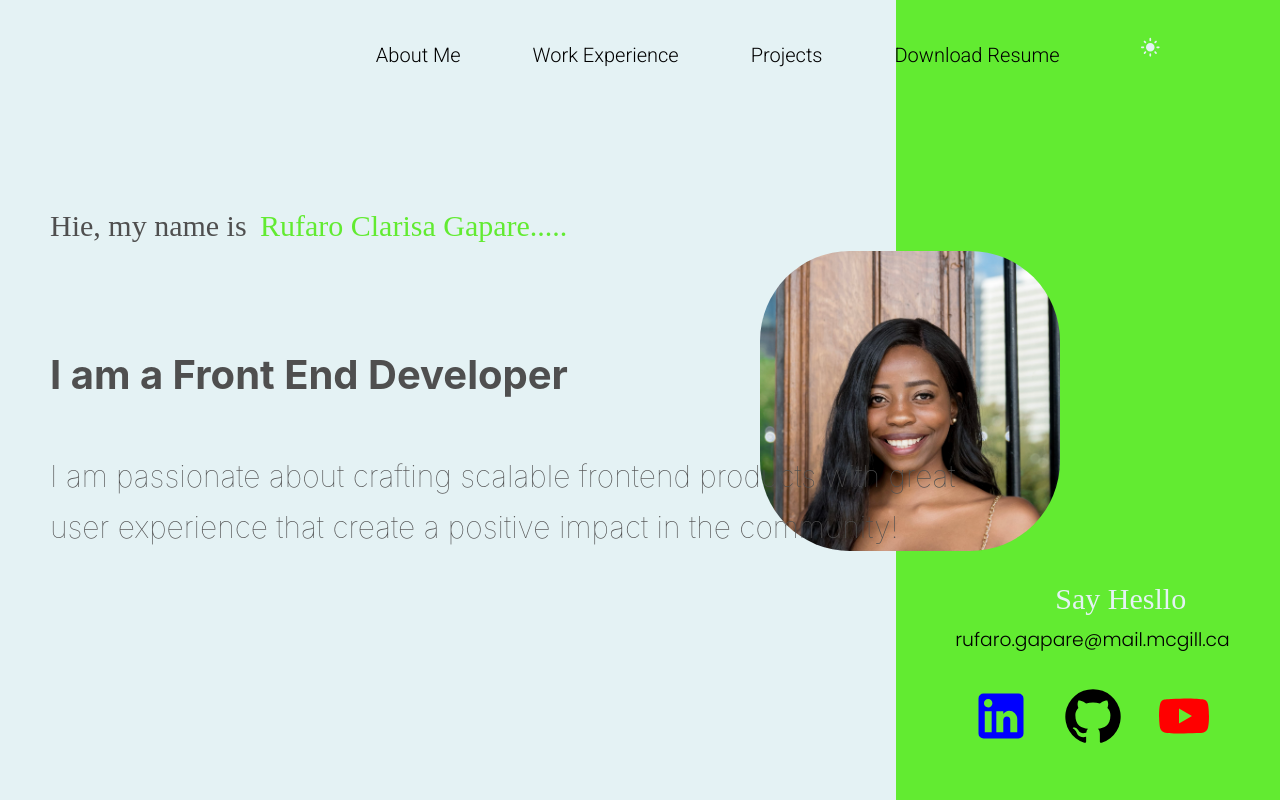
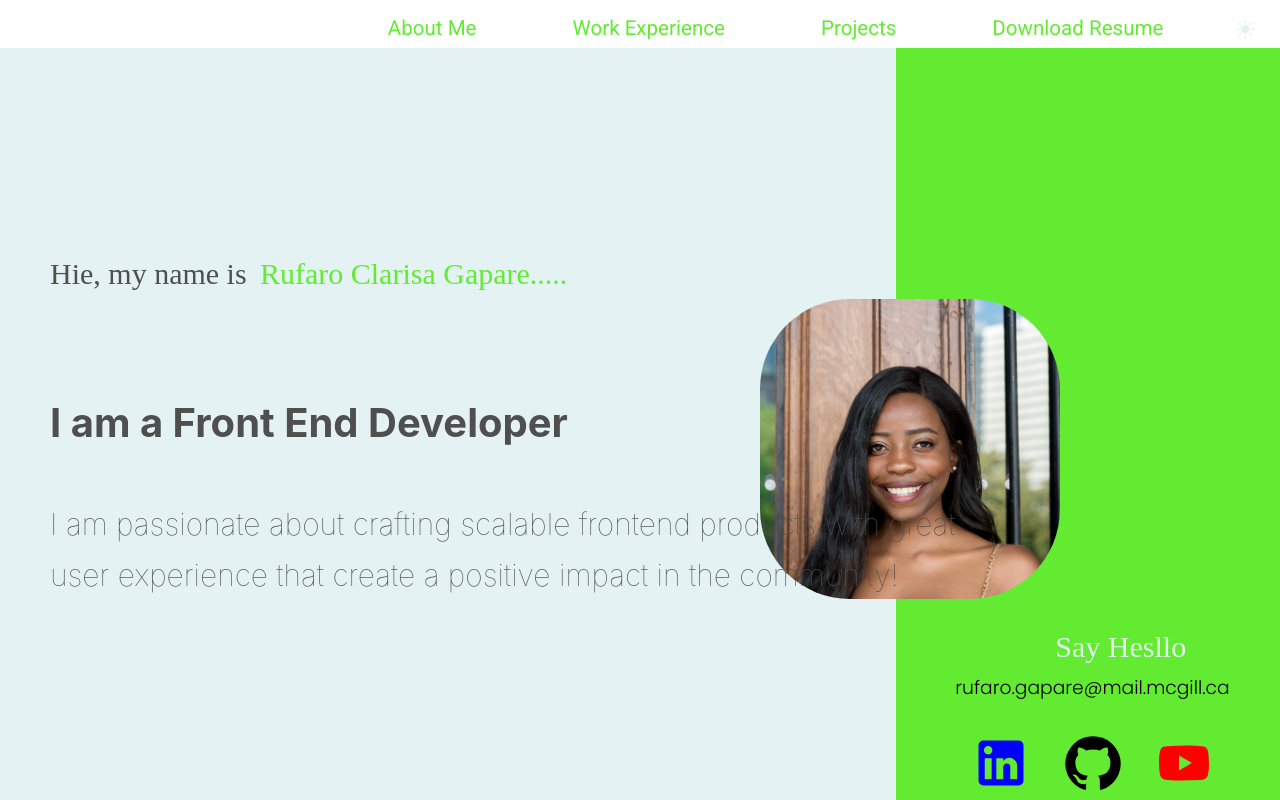
Before and after one commit to Clarisa1999/Portfolio, a React (Create React App) app: page / in a window 1280 px wide. Shown: the top 800 px of the page. Built offline with nearby package versions, Linux system fonts and the light colour scheme.

Commit message:
navbar imp [WIP]

```diff
--- a/src/components/navbar/Navbar.jsx
+++ b/src/components/navbar/Navbar.jsx
@@ -3,7 +3,7 @@ import { menuItems } from "./menuItems";
 import "./navbar.css";
 import LightModeIcon from "@mui/icons-material/LightMode";
 import DarkModeIcon from "@mui/icons-material/DarkMode";
-import { IconButton } from "@mui/material";
+import { IconButton, Link, Typography, AppBar, Toolbar } from "@mui/material";
 
 const Navbar = (props) => {
   const { theme, setTheme } = props;
@@ -13,29 +13,59 @@ const Navbar = (props) => {
   };
 
   const ModeIcon = ({ theme }) => {
-    return theme === "light" ? (
-      <LightModeIcon color="secondary" />
-    ) : (
-      <DarkModeIcon color="secondary" />
+    const icon =
+      theme === "light" ? (
+        <LightModeIcon color="secondary" />
+      ) : (
+        <DarkModeIcon color="secondary" />
+      );
+    return (
+      <IconButton
+        color="secondary"
+        onClick={toggleTheme}
+        sx={{ marginLeft: 2, marginRight: 2, marginTop: -0.5 }}
+      >
+        {icon}
+      </IconButton>
     );
   };
 
   return (
-    <div className="NavbarItems">
-      <div id="logo" />
+    <AppBar
+      position="sticky"
+      enableColorOnDark={true}
+      elevation={0}
+      sx={{
+        backgroundColor: (theme) =>
+          theme.palette.mode === "light"
+            ? theme.palette.background.paper
+            : theme.palette.background.default,
+      }}
+    >
       <div id="items">
         {menuItems.map((item, index) => {
           return (
-            <a key={index} className={item.cName} href={item.url}>
-              {item.title}
-            </a>
+            <Link
+              key={index}
+              className={item.cName}
+              href={item.url}
+              color="inherit"
+              underline="none"
+            >
+              <Typography
+                color="primary"
+                sx={{ marginRight: 6, marginLeft: 6 }}
+                variant="h5"
+              >
+                {item.title}
+              </Typography>
+            </Link>
           );
         })}
+
+        <ModeIcon theme={theme} />
       </div>
-      <IconButton color="primary" onClick={toggleTheme}>
-        <ModeIcon theme={theme} />
-      </IconButton>
-    </div>
+    </AppBar>
   );
 };
 
--- a/src/components/navbar/navbar.css
+++ b/src/components/navbar/navbar.css
@@ -1,40 +1,6 @@
-.NavbarItems {
-  display: flex;
-  flex-direction: row;
-  position: fixed;
-  width: 100%;
-  background-color: transparent;
-}
-
-.nav-links {
-  color: black;
-  font-family: "Roboto";
-  font-weight: 300;
-  font-size: 20px;
-  margin-top: 15px;
-  margin-right: 40px;
-  padding: 14px 16px;
-}
-
-.NavbarItems a:hover {
-  color: var(--color-text);
-  font-weight: 400;
-}
-
-#logo {
-  color: black;
-  font-family: "Roboto";
-  font-weight: 300;
-  font-size: 20px;
-  margin-top: 15px;
-  padding: 14px 16px;
-  margin-right: 200px;
-  flex: 0.5;
-}
-
 #items {
   display: flex;
   flex-direction: row;
-  justify-content: space-between;
-  padding: 14px 16px;
+  justify-content: flex-end;
+  margin-top: 15px;
 }
--- a/src/index.css
+++ b/src/index.css
@@ -16,7 +16,3 @@
   --color-text: #4f4f4f;
   --color-burgerText: #aac1c4;
 }
-
-::-webkit-scrollbar {
-  display: grid;
-}
```
